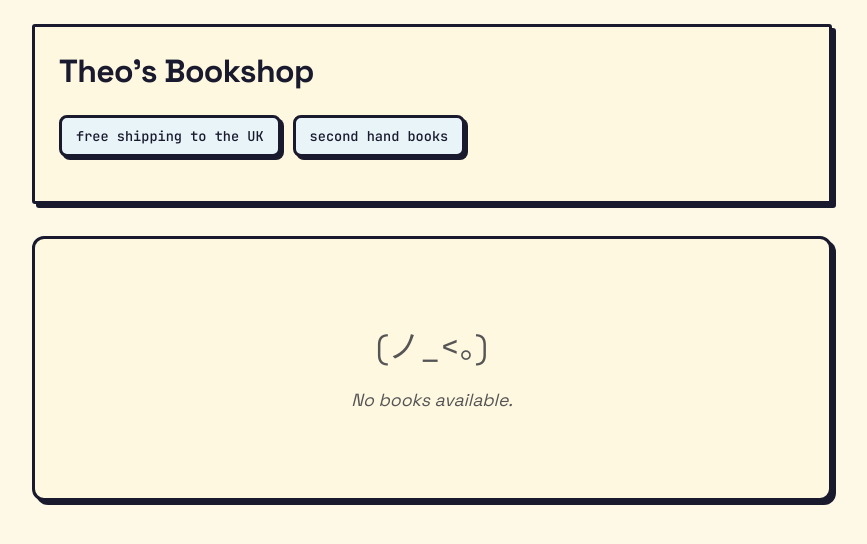
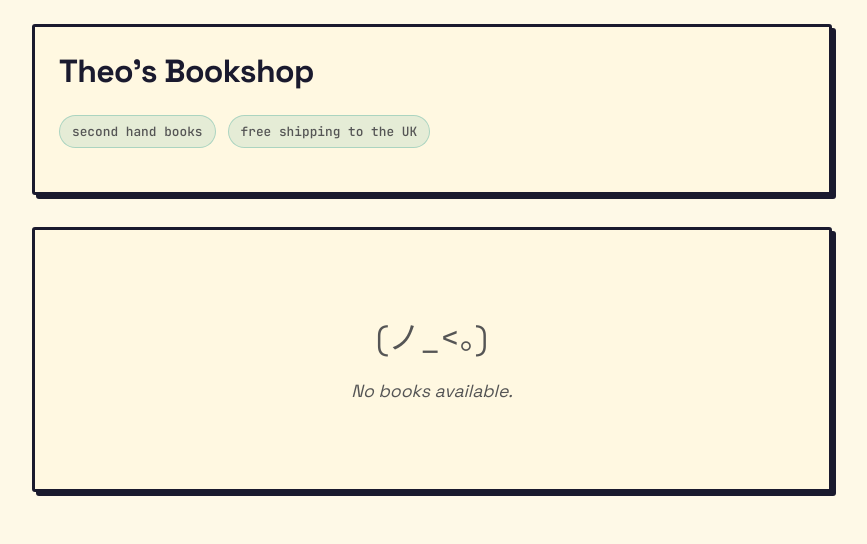
Before and after one commit to sirodoht/bookstore, a Django app: template books/templates/books/book_list.html in a window 1280 px wide. Shown: the top 544 px of the page, without its empty margins (208-1075 px from the left). Run offline with Django 3.2, Linux system fonts and the light colour scheme; the template is opened without the code that fills it, so the values that code supplies are empty.

Commit message:
style: redesign badge component and update book card styling

```diff
--- a/books/templates/books/base.html
+++ b/books/templates/books/base.html
@@ -61,7 +61,7 @@
     .card {
       background: var(--card-bg);
       border: 3px solid var(--border-color);
-      border-radius: 12px;
+      border-radius: 3px;
       padding: 24px;
       box-shadow: var(--shadow-offset) var(--shadow-offset) 0 var(--border-color);
     }
@@ -132,17 +132,19 @@
       background: #238b7f;
     }
 
-    /* Badge */
+    /* Badge - informational tags, not interactive */
     .badge {
       display: inline-block;
-      padding: 8px 14px;
+      padding: 6px 12px;
       font-family: "JetBrains Mono", monospace;
-      font-size: 0.85rem;
+      font-size: 0.8rem;
       font-weight: 500;
-      border: 3px solid var(--border-color);
-      border-radius: 8px;
-      background: var(--card-bg-alt);
-      box-shadow: 3px 3px 0 var(--border-color);
+      color: var(--text-muted);
+      background: rgba(42, 157, 143, 0.12);
+      border: 1px solid rgba(42, 157, 143, 0.3);
+      border-radius: 999px;
+      cursor: default;
+      user-select: none;
     }
 
     /* Price Display */
--- a/books/templates/books/book_list.html
+++ b/books/templates/books/book_list.html
@@ -56,7 +56,6 @@
       width: 130px;
       height: 180px;
       background: linear-gradient(135deg, #e9ecef 0%, #dee2e6 100%);
-      border: 2px solid var(--border-color);
       border-radius: 3px;
       flex-shrink: 0;
       display: flex;
@@ -237,8 +236,8 @@
       <h1 class="site-title">Theo's Bookshop</h1>
     </div>
     <div class="shipping-notice">
+      <span class="badge">second hand books</span>
       <span class="badge">free shipping to the UK</span>
-      <span class="badge">second hand books</span>
     </div>
   </header>
 
```
